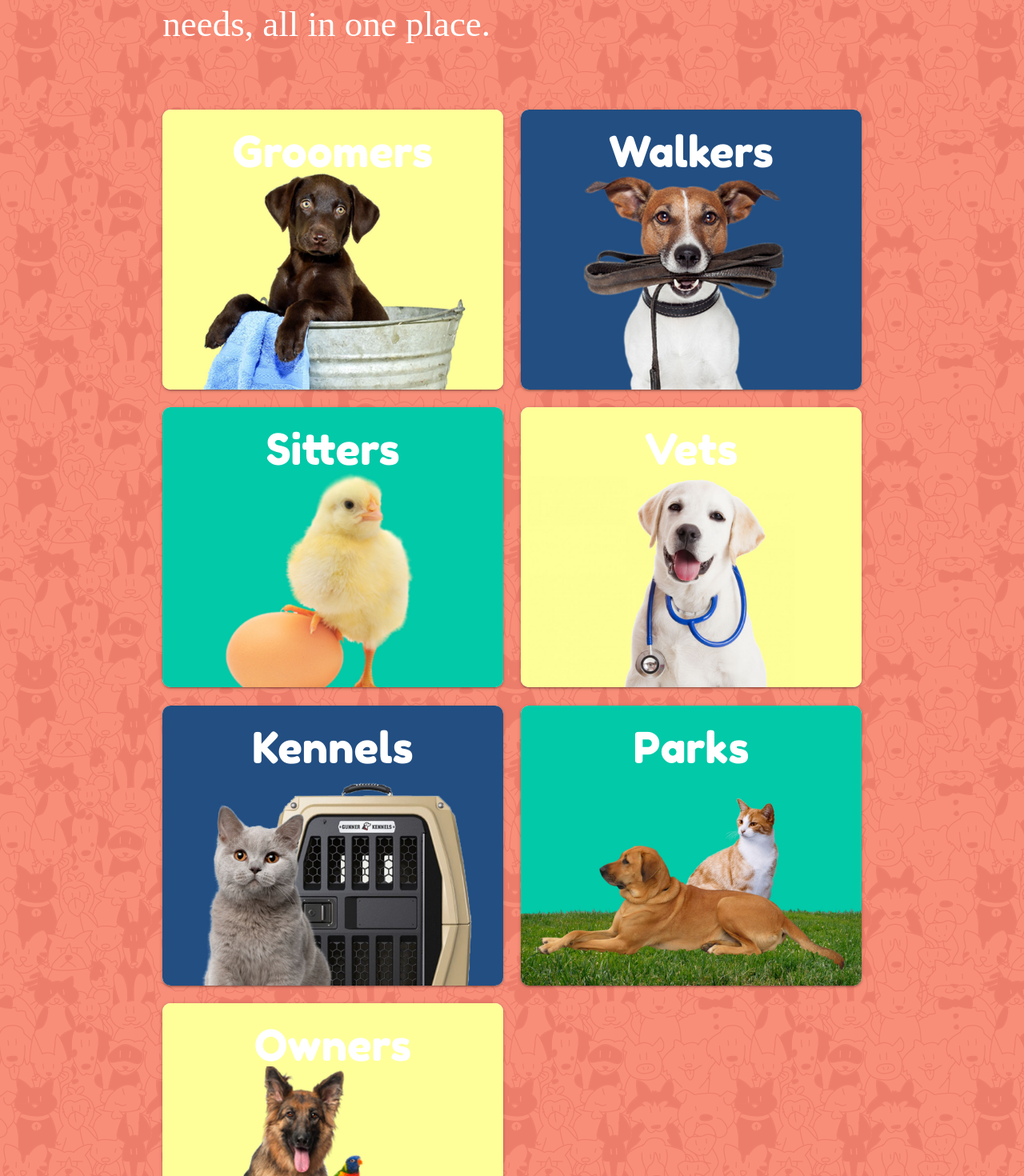
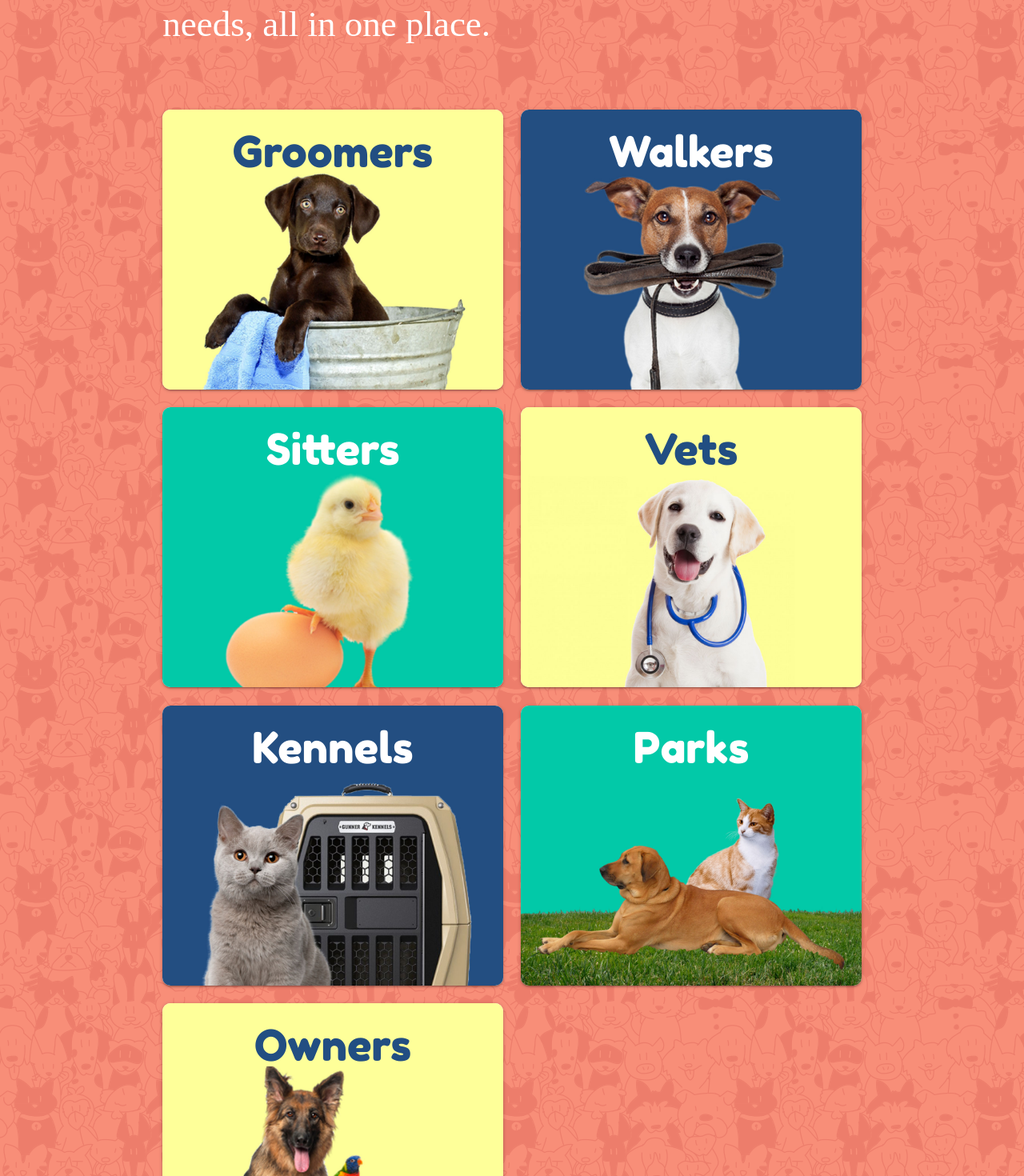
Before and after one commit to ApexPanda/FurButler, a React (Create React App) app in the folder client/: page / in a window 1280 px wide. Shown: the part 200-1670 px from the top of the page at 80% size. Built offline with nearby package versions, Linux system fonts and the light colour scheme; a web font is replaced by a local one.

Commit message:
Home page styling done. Component files restructured.

```diff
--- a/client/package.json
+++ b/client/package.json
@@ -7,7 +7,8 @@
     "materialize-css": "^1.0.0",
     "react": "^16.6.3",
     "react-dom": "^16.6.3",
-    "react-scripts": "^2.1.1"
+    "react-scripts": "^2.1.1",
+    "sequelize": "^5.9.0"
   },
   "scripts": {
     "start": "react-scripts start",
--- a/client/src/components/ServiceButton.js
+++ b/client/src/components/ServiceBtnA/ServiceBtnA.js
@@ -1,37 +1,25 @@
 import React from "react";
-import Groomers from "../images/site/groomers.jpg"
-import Walkers from "../images/site/walkers.jpg"
-import Sitters from "../images/site/sitters.jpg"
-import Vets from "../images/site/vets.jpg"
-import Kennels from "../images/site/kennels.jpg"
-import Parks from "../images/site/parks.jpg"
-import Owners from "../images/site/owners.jpg"
+import Walkers from "../../images/site/walkers.jpg"
+import Sitters from "../../images/site/sitters.jpg"
+import Kennels from "../../images/site/kennels.jpg"
+import Parks from "../../images/site/parks.jpg"
 
-function ServiceButton(props) {
+function ServiceBtnA(props) {
 
     let imageUrl
 
     switch (props.role) {
-        case "Groomers":
-            imageUrl = Groomers
-            break;
         case "Walkers":
             imageUrl = Walkers
             break;
         case "Sitters":
             imageUrl = Sitters
             break;
-        case "Vets":
-            imageUrl = Vets
-            break;
         case "Kennels":
             imageUrl = Kennels
             break;
         case "Parks":
             imageUrl = Parks
-            break;
-        case "Owners":
-            imageUrl = Owners
             break;
         default:
         // code block
@@ -54,4 +42,4 @@ function ServiceButton(props) {
     );
 }
 
-export default ServiceButton;
+export default ServiceBtnA;
--- /dev/null
+++ b/client/src/components/ServiceBtnA/index.js
@@ -0,0 +1,2 @@
+import ServiceBtnA from "./ServiceBtnA";
+export default ServiceBtnA
--- /dev/null
+++ b/client/src/components/ServiceBtnB/ServiceBtnB.js
@@ -0,0 +1,41 @@
+import React from "react";
+import Groomers from "../../images/site/groomers.jpg"
+import Vets from "../../images/site/vets.jpg"
+import Owners from "../../images/site/owners.jpg"
+
+function ServiceBtnB(props) {
+
+    let imageUrl
+
+    switch (props.role) {
+        case "Groomers":
+            imageUrl = Groomers
+            break;
+        case "Vets":
+            imageUrl = Vets
+            break;
+        case "Owners":
+            imageUrl = Owners
+            break;
+        default:
+        // code block
+    }
+
+    const divStyle = {
+        backgroundImage: 'url(' + imageUrl + ')',
+    };
+
+    return (
+        <div className="col s12 m6">
+            <a href={props.url}>
+                <div className="card">
+                    <div className="card-content job-box" style={divStyle}>
+                        <h2 className="center-align butlr-blue-text top-margin-0 font1">{props.role}</h2>
+                    </div>
+                </div>
+            </a>
+        </div>
+    );
+}
+
+export default ServiceBtnB;
--- /dev/null
+++ b/client/src/components/ServiceBtnB/index.js
@@ -0,0 +1,2 @@
+import ServiceBtnA from "./ServiceBtnB";
+export default ServiceBtnA
--- a/client/src/pages/Home.js
+++ b/client/src/pages/Home.js
@@ -1,5 +1,6 @@
 import React from "react";
-import ServiceButton from "../components/ServiceButton";
+import ServiceBtnA from "../components/ServiceBtnA";
+import ServiceBtnB from "../components/ServiceBtnB";
 
 function Home() {
     return (
@@ -13,31 +14,31 @@ function Home() {
             </div>
 
             <div className="row">
-                <ServiceButton
+                <ServiceBtnB
                     role="Groomers"
                     url="./profileResults?role=Groomer"
                 />
-                <ServiceButton
+                <ServiceBtnA
                     role="Walkers"
                     url="./profileResults?role=Walker"
                 />
-                <ServiceButton
+                <ServiceBtnA
                     role="Sitters"
                     url="./profileResults?role=Sitter"
                 />
-                <ServiceButton
+                <ServiceBtnB
                     role="Vets"
                     url="./profileResults?role=Veterinarian"
                 />
-                <ServiceButton
+                <ServiceBtnA
                     role="Kennels"
                     url="./profileResults?role=Kennel"
                 />
-                <ServiceButton
+                <ServiceBtnA
                     role="Parks"
                     url="./profileResults?role=Park"
                 />
-                <ServiceButton
+                <ServiceBtnB
                     role="Owners"
                     url="./profileResults?role=Owner"
                 />
```
Also changed, not shown: 1 other file (tests, documents, lock files or other folders).
